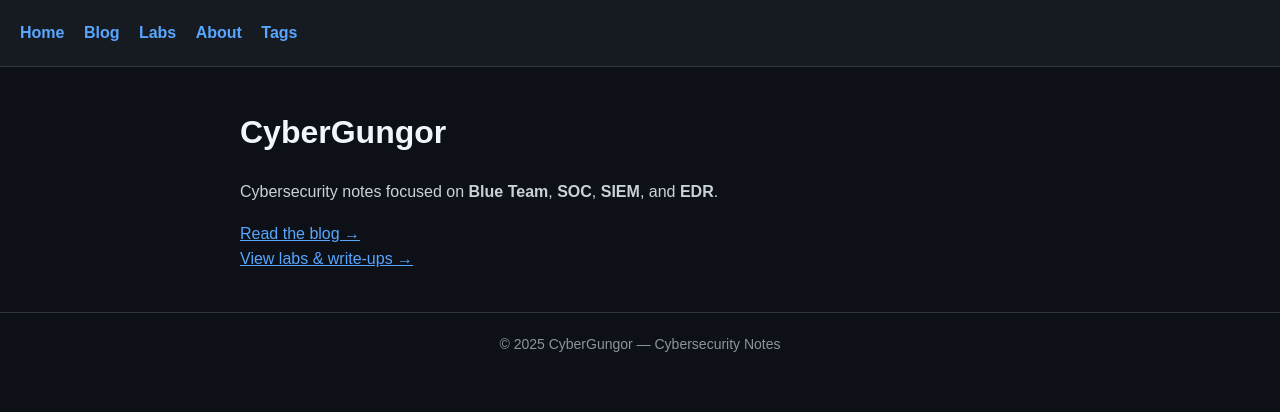
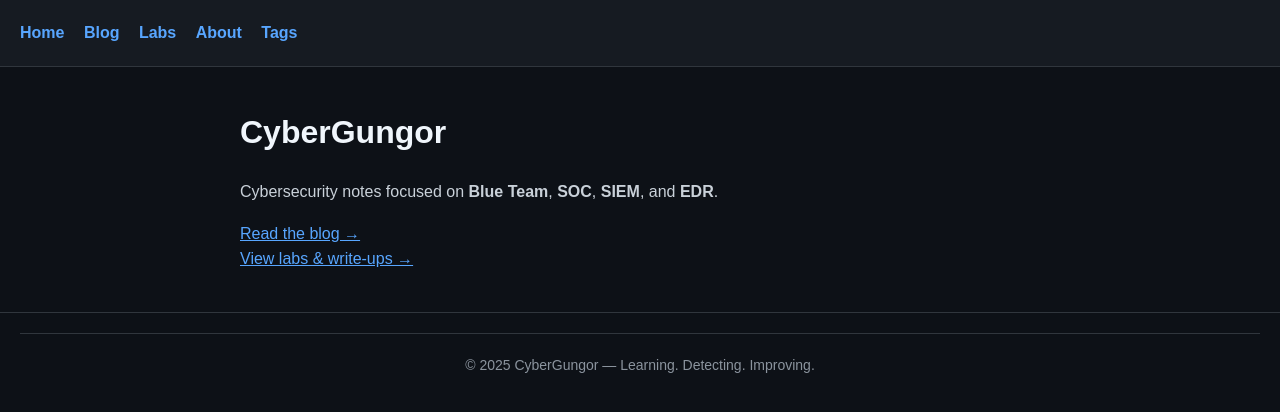
Before and after one commit to cybergungor/cybergungor.github.io, a Jekyll site: the page built from index.html, in a window 1280 px wide. Shown: the top 412 px of the page. Built offline with Jekyll 4.4.1, drawn with Linux system fonts in a browser that asks for light colours.

Commit message:
Update default.html

```diff
--- a/_layouts/default.html
+++ b/_layouts/default.html
@@ -100,7 +100,11 @@ img {
 </main>
 
 <footer>
-  © {{ site.time | date: "%Y" }} CyberGungor — Cybersecurity Notes
+<footer>
+  © {{ site.time | date: "%Y" }} CyberGungor —
+  Learning. Detecting. Improving.
+</footer>
+
 </footer>
 
 </body>
```
